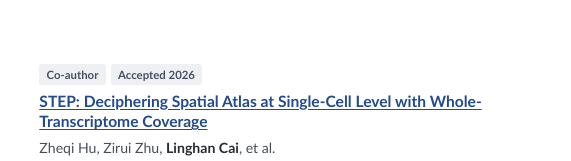
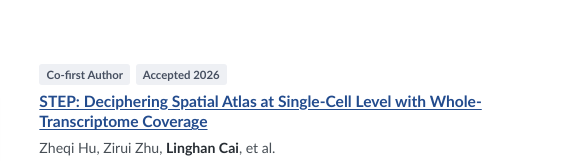
Before and after one commit to MedCAI/MedCAI.github.io, a plain HTML site: page index.html in a window 1280 px wide. Shown: the part 941-1102 px from the top of the page, 709-1280 px from the left. Drawn offline with Linux system fonts and the light colour scheme; no server answers.

Commit message:
Correct STEP author role

```diff
--- a/index.html
+++ b/index.html
@@ -125,7 +125,7 @@
                     <img src="assets/img/step-framework.jpg" alt="STEP framework for single-cell whole-transcriptome spatial analysis" loading="lazy">
                   </a>
                   <div class="pub-body">
-                    <div class="pub-meta"><span class="meta-chip">Co-author</span><span class="meta-chip">Accepted 2026</span></div>
+                    <div class="pub-meta"><span class="meta-chip">Co-first Author</span><span class="meta-chip">Accepted 2026</span></div>
                     <h3><a href="https://www.biorxiv.org/content/10.1101/2024.11.22.624797v1.abstract" target="_blank" rel="noopener">STEP: Deciphering Spatial Atlas at Single-Cell Level with Whole-Transcriptome Coverage</a></h3>
                     <p class="authors">Zheqi Hu, Zirui Zhu, <strong>Linghan Cai</strong>, et al.</p>
                     <ul class="pub-summary" aria-label="STEP summary">
```
